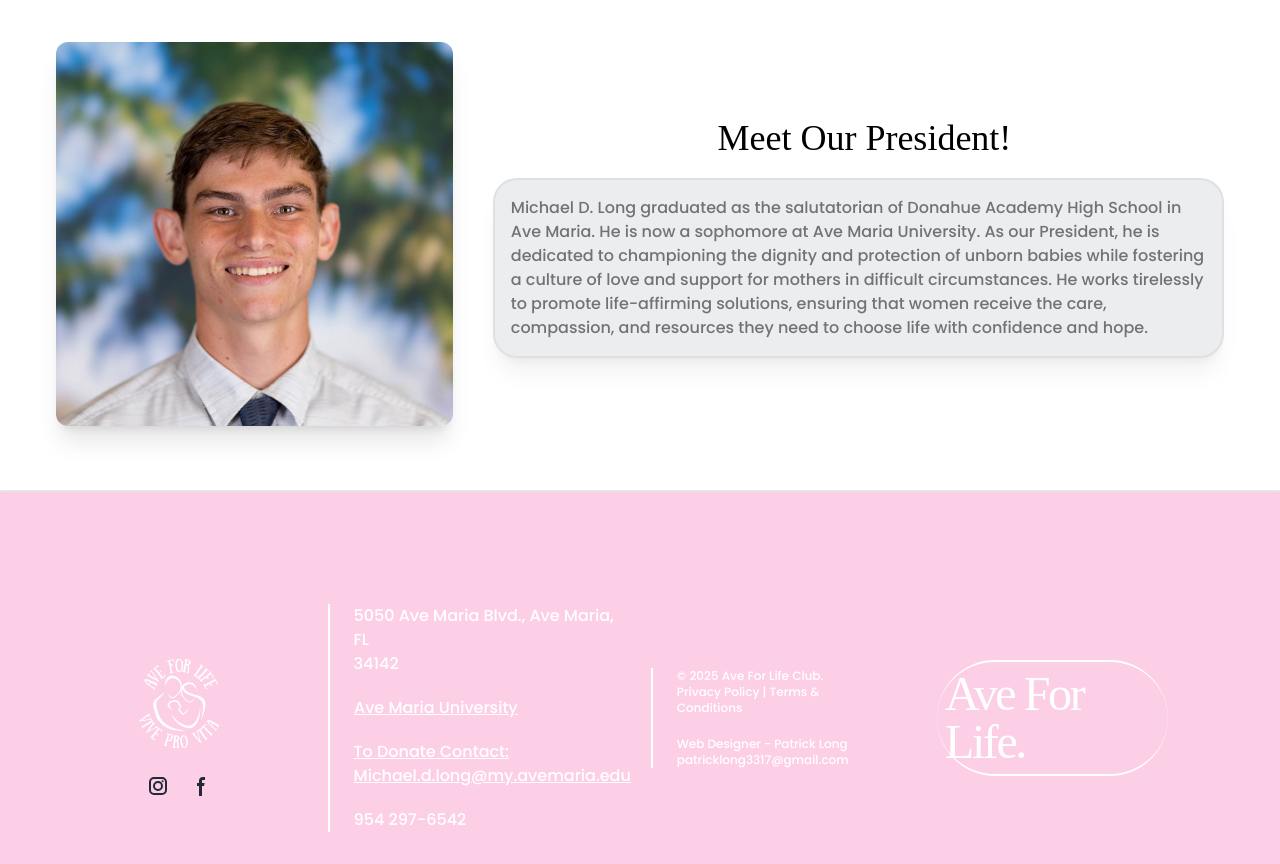
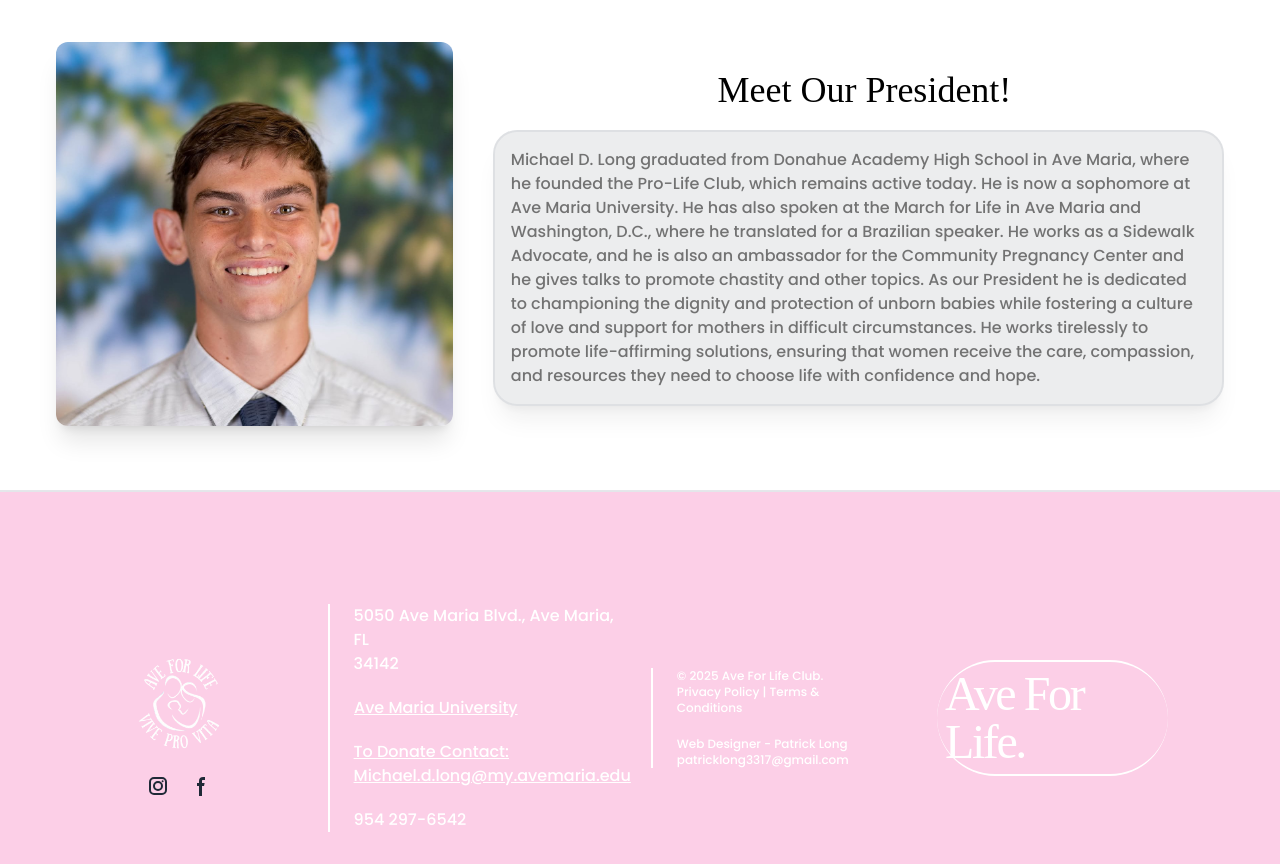
Before and after one commit to PatrickTLong/AveForLifeWebsite, a React (Vite) app in the folder frontend/: page / in a window 1280 px wide. Shown: the part 1260-2124 px from the top of the page. Built offline with nearby package versions, Linux system fonts and the light colour scheme; a web font is replaced by a local one.

Commit message:
finalfinally

```diff
--- a/frontend/src/components/App.jsx
+++ b/frontend/src/components/App.jsx
@@ -37,7 +37,7 @@ export default function App() {
         img={Mlong1}
         add='pt-16 pb-16'
         title="Meet Our President!"
-        summary="Michael D. Long graduated as the salutatorian of Donahue Academy High School in Ave Maria. He is now a sophomore at Ave Maria University. As our President, he is dedicated to championing the dignity and protection of unborn babies while fostering a culture of love and support for mothers in difficult circumstances. He works tirelessly to promote life-affirming solutions, ensuring that women receive the care, compassion, and resources they need to choose life with confidence and hope."
+        summary="Michael D. Long graduated from Donahue Academy High School in Ave Maria, where he founded the Pro-Life Club, which remains active today. He is now a sophomore at Ave Maria University. He has also spoken at the March for Life in Ave Maria and Washington, D.C., where he translated for a Brazilian speaker. He works as a Sidewalk Advocate, and he is also an ambassador for the Community Pregnancy Center and he gives talks to promote chastity and other topics. As our President he is dedicated to championing the dignity and protection of unborn babies while fostering a culture of love and support for mothers in difficult circumstances. He works tirelessly to promote life-affirming solutions, ensuring that women receive the care, compassion, and resources they need to choose life with confidence and hope."
 
       />
       <Footer />
```
